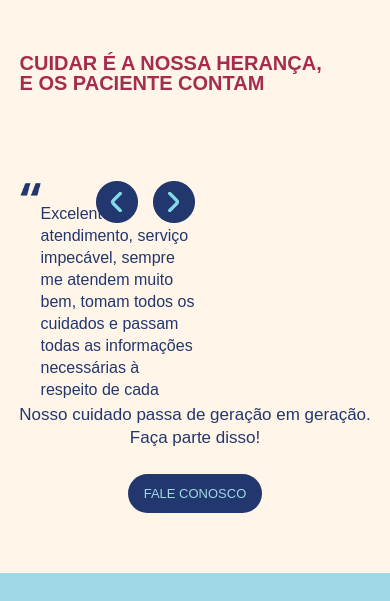
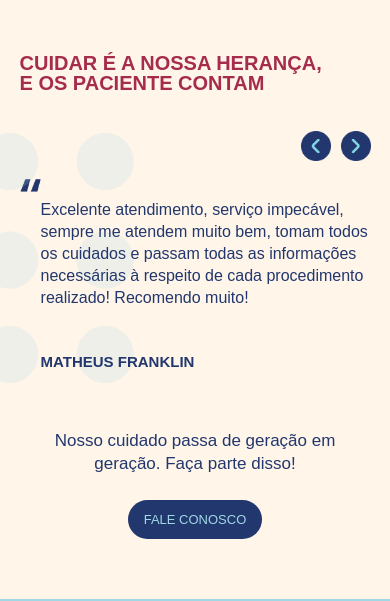
Before and after one commit to NamiMarketing/Clinotam, an Eleventy site: page src/index.njk in a window 390 px wide. Shown: the part 3240-3841 px from the top of the page. Built offline with nearby package versions, Linux system fonts and the light colour scheme; Eleventy itself is replaced by a stand-in of ours; files that its build step writes are made by us from their sources; a web font is replaced by a local one.

Commit message:
mobile version

```diff
--- a/src/index.njk
+++ b/src/index.njk
@@ -164,15 +164,18 @@ cssPath: "/css/home.css"
             </div>
         </div>
     </div>
-    <p>
+    <p class="tablet-desktop">
         Nosso cuidado passa de geração em geração.<br/>
         Faça parte disso!
+    </p>
+    <p class="only-mobile">
+        Nosso cuidado passa de geração em geração. Faça parte disso!
     </p>
     <a href="https://api.whatsapp.com/send?phone=5541988683202&text=Estava%20no%20site%20e%20gostaria%20de%20agendar%20uma%20consulta." class="blueButton">Fale conosco</a>
     <img
         src="../img/home/cuidar-dots.png"
         srcset="../img/home/cuidar-dots@2x.png 2x, ../img/home/cuidar-dots@3x.png 3x"
-        class="cuidar-dots only-desktop"
+        class="cuidar-dots"
         alt="Bolinhas de detalhe de fundo">
 </section>
 
--- a/src/sass/home.scss
+++ b/src/sass/home.scss
@@ -412,8 +412,8 @@
                 height: 13px;
             }
             .cuidar-right{
-                width: 50%;
-                padding-top: 8rem;
+                width: 100%;
+                padding-top: 7.6rem;
                 display: flex;
                 gap: 0rem;
                 position: relative;
@@ -425,7 +425,8 @@
                         display: flex;
                         flex-direction: column;
                         justify-content: space-between;
-                        height: 20rem !important;
+                        height: 17rem !important;
+                        z-index: 4;
                         p{
                             font-size: 1.6rem;
                             line-height: 2.2rem;
@@ -445,13 +446,13 @@
                     position: absolute;
                     display: flex;
                     align-items: center;
-                    top: 8rem;
+                    top: 3rem;
                     right: 0;
-                    gap: 1.5rem;
+                    gap: 1rem;
                     img{
                         position: unset;
-                        width: 4.2rem;
-                        height: 4.2rem;
+                        width: 3rem;
+                        height: 3rem;
                     }
                 }
             }
@@ -460,11 +461,17 @@
             font-size: 1.7rem;
             line-height: 2.3rem;
             margin-bottom: 2.5rem;
+            margin-top: 6rem;
+            width: 90%;
+            margin: 6rem auto 2.5rem;
         }
         .cuidar-dots{
             position: absolute;
             left: 0;
-            bottom: 0rem;
+            bottom: unset;
+            top: 14rem;
+            height: 25rem;
+            z-index: 0;
         }
     }
 }
```
Also changed, not shown: src/css/home.css.
